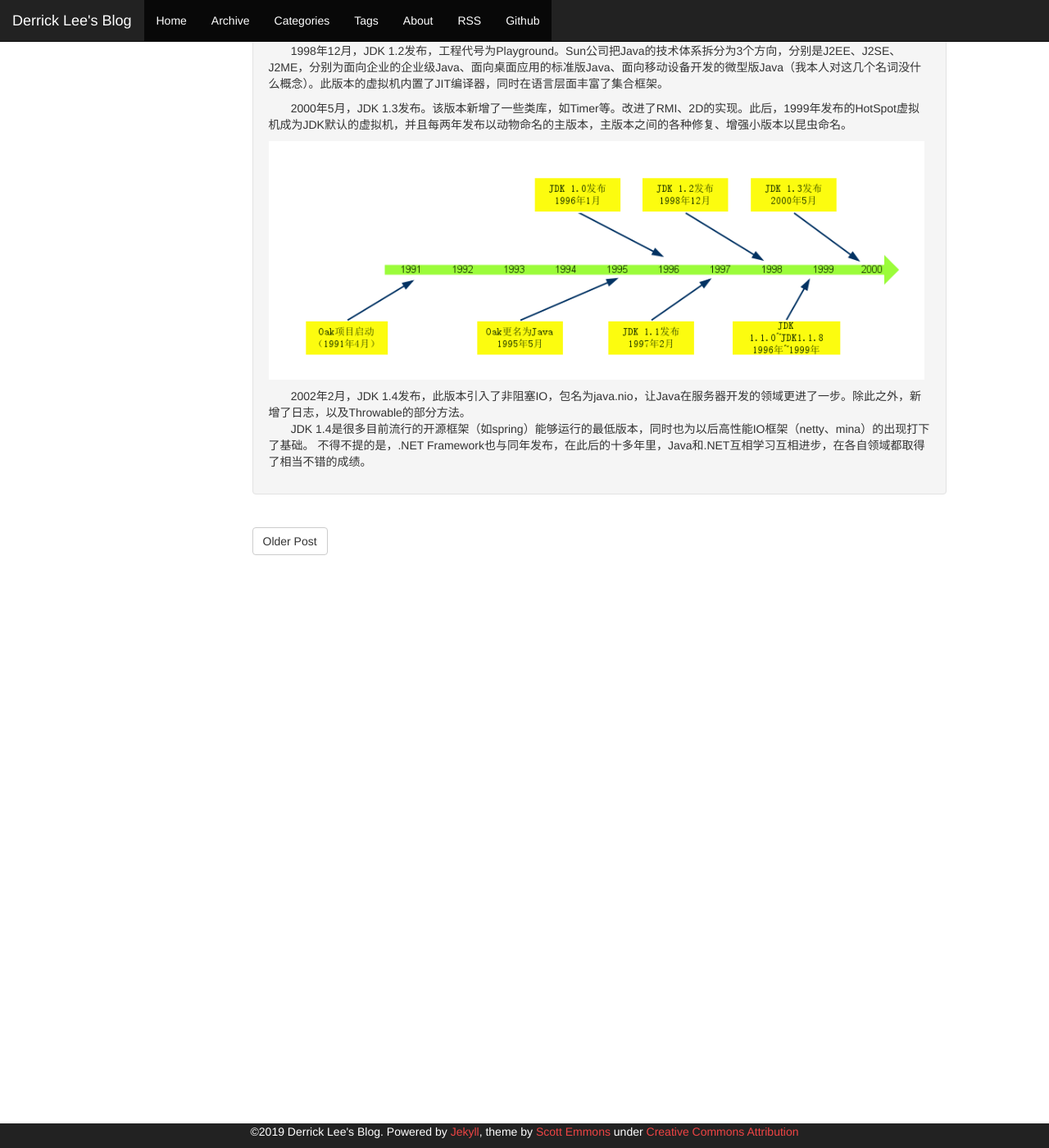
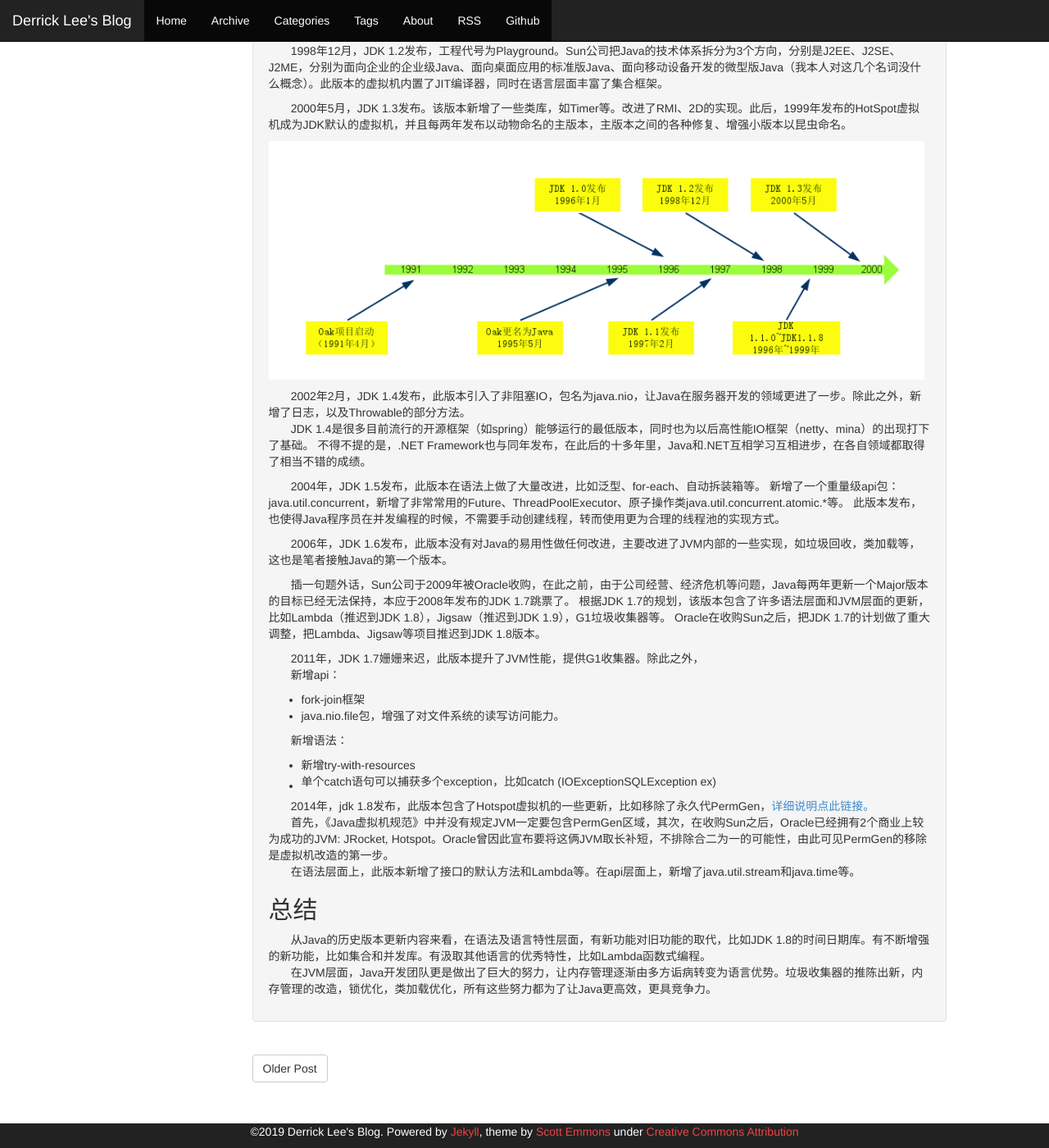
Before and after one commit to leesir/leesir.github.io, a Jekyll site: the page built from _posts/2016-08-14-java-history.md, in a window 1280 px wide and 1400 px high, scrolled down 1016 px. Shown: the whole window at 82% size. Built offline with Jekyll 4.4.1, drawn with Linux system fonts in a browser that asks for light colours; comment, search, counter and statistics services are not loaded.

Commit message:
补充内容

```diff
--- a/_posts/2016-08-14-java-history.md
+++ b/_posts/2016-08-14-java-history.md
@@ -35,3 +35,32 @@
 &#160; &#160; &#160; &#160;2002年2月，JDK 1.4发布，此版本引入了非阻塞IO，包名为java.nio，让Java在服务器开发的领域更进了一步。除此之外，新增了日志，以及Throwable的部分方法。<br>
 &#160; &#160; &#160; &#160;JDK 1.4是很多目前流行的开源框架（如spring）能够运行的最低版本，同时也为以后高性能IO框架（netty、mina）的出现打下了基础。
 不得不提的是，.NET Framework也与同年发布，在此后的十多年里，Java和.NET互相学习互相进步，在各自领域都取得了相当不错的成绩。
+
+&#160; &#160; &#160; &#160;2004年，JDK 1.5发布，此版本在语法上做了大量改进，比如泛型、for-each、自动拆装箱等。
+新增了一个重量级api包：java.util.concurrent，新增了非常常用的Future、ThreadPoolExecutor、原子操作类java.util.concurrent.atomic.*等。
+此版本发布，也使得Java程序员在并发编程的时候，不需要手动创建线程，转而使用更为合理的线程池的实现方式。
+
+&#160; &#160; &#160; &#160;2006年，JDK 1.6发布，此版本没有对Java的易用性做任何改进，主要改进了JVM内部的一些实现，如垃圾回收，类加载等，这也是笔者接触Java的第一个版本。
+
+&#160; &#160; &#160; &#160;插一句题外话，Sun公司于2009年被Oracle收购，在此之前，由于公司经营、经济危机等问题，Java每两年更新一个Major版本的目标已经无法保持，本应于2008年发布的JDK 1.7跳票了。
+根据JDK 1.7的规划，该版本包含了许多语法层面和JVM层面的更新，比如Lambda（推迟到JDK 1.8），Jigsaw（推迟到JDK 1.9），G1垃圾收集器等。
+Oracle在收购Sun之后，把JDK 1.7的计划做了重大调整，把Lambda、Jigsaw等项目推迟到JDK 1.8版本。
+
+
+&#160; &#160; &#160; &#160;2011年，JDK 1.7姗姗来迟，此版本提升了JVM性能，提供G1收集器。除此之外，<br>
+&#160; &#160; &#160; &#160;新增api：
+* fork-join框架
+* java.nio.file包，增强了对文件系统的读写访问能力。
+
+&#160; &#160; &#160; &#160;新增语法：
+* 新增try-with-resources
+* 单个catch语句可以捕获多个exception，比如catch (IOException|SQLException ex)
+
+
+&#160; &#160; &#160; &#160;2014年，jdk 1.8发布，此版本包含了Hotspot虚拟机的一些更新，比如移除了永久代PermGen，[详细说明点此链接。](http://openjdk.java.net/jeps/122)<br>
+&#160; &#160; &#160; &#160;首先，《Java虚拟机规范》中并没有规定JVM一定要包含PermGen区域，其次，在收购Sun之后，Oracle已经拥有2个商业上较为成功的JVM: JRocket, Hotspot。Oracle曾因此宣布要将这俩JVM取长补短，不排除合二为一的可能性，由此可见PermGen的移除是虚拟机改造的第一步。<br>
+&#160; &#160; &#160; &#160;在语法层面上，此版本新增了接口的默认方法和Lambda等。在api层面上，新增了java.util.stream和java.time等。
+
+## 总结
+&#160; &#160; &#160; &#160;从Java的历史版本更新内容来看，在语法及语言特性层面，有新功能对旧功能的取代，比如JDK 1.8的时间日期库。有不断增强的新功能，比如集合和并发库。有汲取其他语言的优秀特性，比如Lambda函数式编程。<br>
+&#160; &#160; &#160; &#160;在JVM层面，Java开发团队更是做出了巨大的努力，让内存管理逐渐由多方诟病转变为语言优势。垃圾收集器的推陈出新，内存管理的改造，锁优化，类加载优化，所有这些努力都为了让Java更高效，更具竞争力。
```
